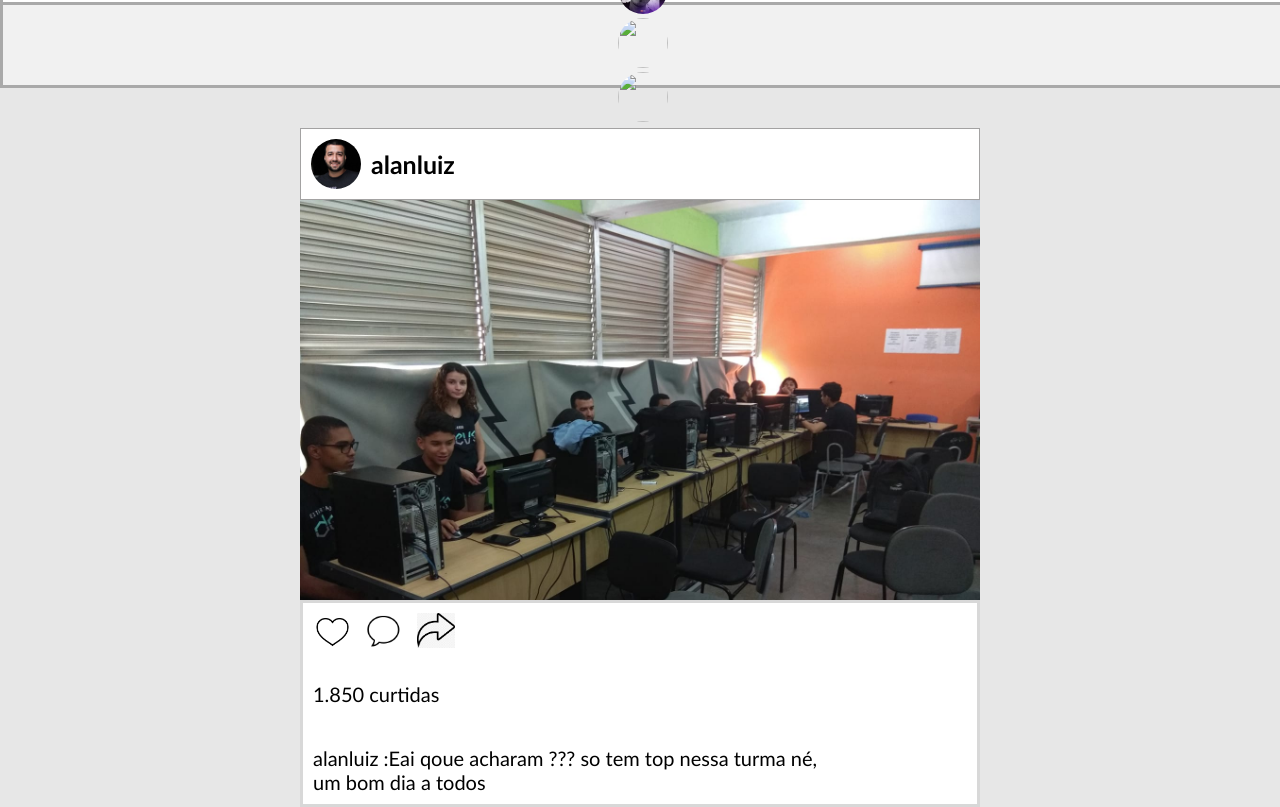
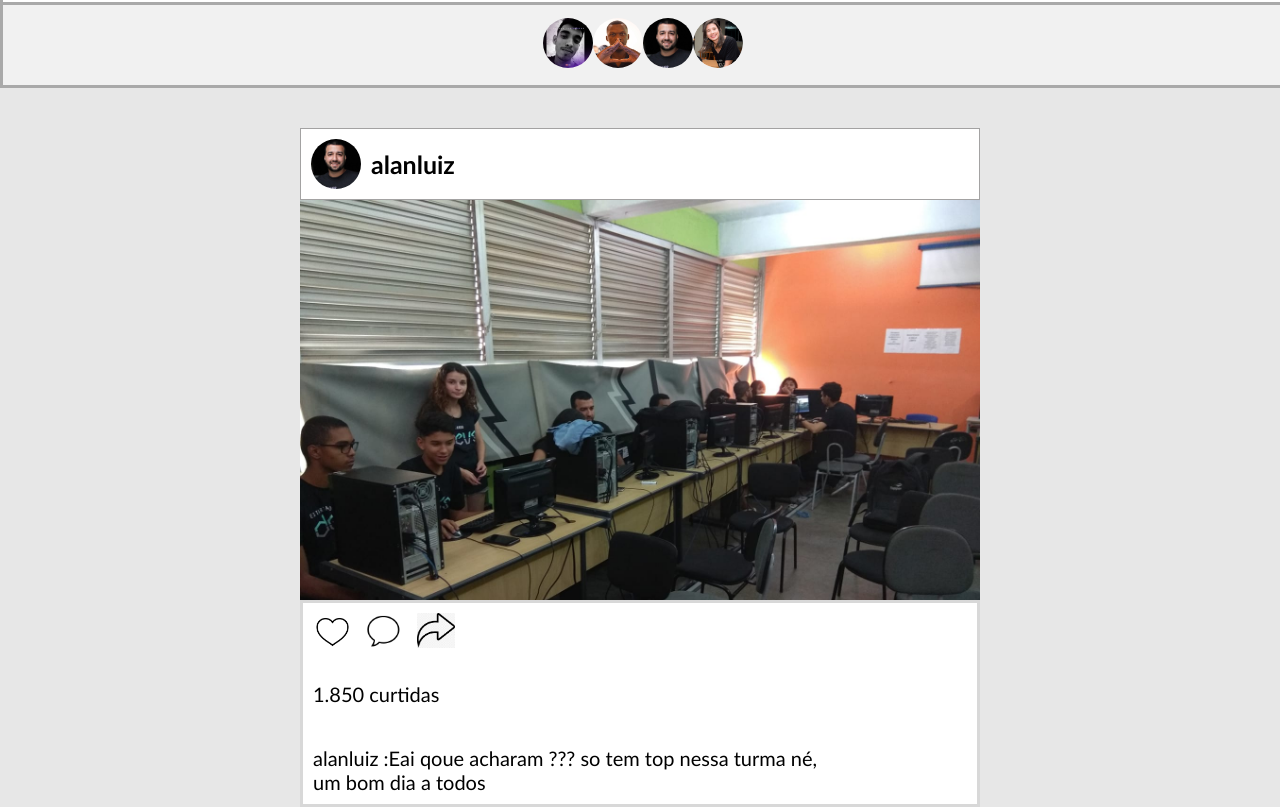
Before and after one commit to Junior331/Template-instagram, a plain HTML site: page index.html in a window 1280 px wide. Shown: the part 78-885 px from the top of the page. Drawn offline with Linux system fonts and the light colour scheme.

Commit message:
add img nos storeis e tornando ele flex

```diff
--- a/css/style.css
+++ b/css/style.css
@@ -207,8 +207,13 @@ body{
     color: rgba(0, 0, 0, 0.356);
     margin: 30px 0px 0px 25px;
 }
+/* stories mobile */
+
 .none-store{
     display: none;
+}
+.stories-flex{
+    display: inline-block;
 }
 
 
@@ -231,12 +236,13 @@ body{
     .none-store ul{
         list-style: none;
         padding: 0px 0px 0px;
+        display: flex;
 
     }
     .none-store ul li img{
         height: 50px;
         width: 50px;
-        border-radius: 25px;
+        border-radius: 100%;
     }
     .pesq-div{
         display: none;
--- a/index.html
+++ b/index.html
@@ -30,10 +30,11 @@
     </nav>
 
     <div class="none-store">
-        <ul>
+        <ul class="stories-flex">
             <li class="one-storie"><img src="./profil/felipe.jpg" alt=""></li>
-            <li><img src="" alt=""></li>
-            <li><img src="" alt=""></li>
+            <li class="one-storie"><img src="./profil/jonatas.png" alt=""></li>
+            <li class="one-storie"><img src="./profil/alan.jpg" alt=""></li>
+            <li class="one-storie"><img src="./profil/adriele.png" alt=""></li>
 
         </ul>
     </div>
```
